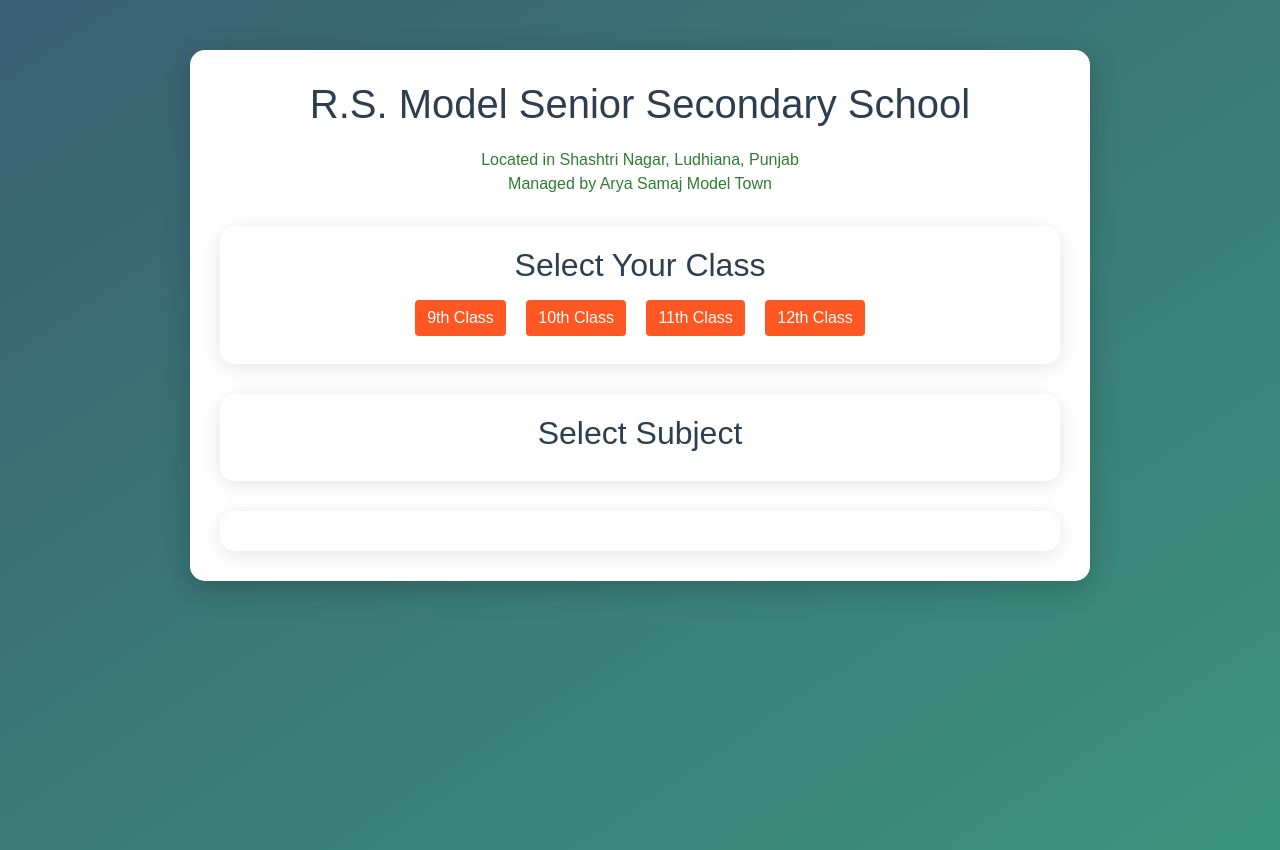
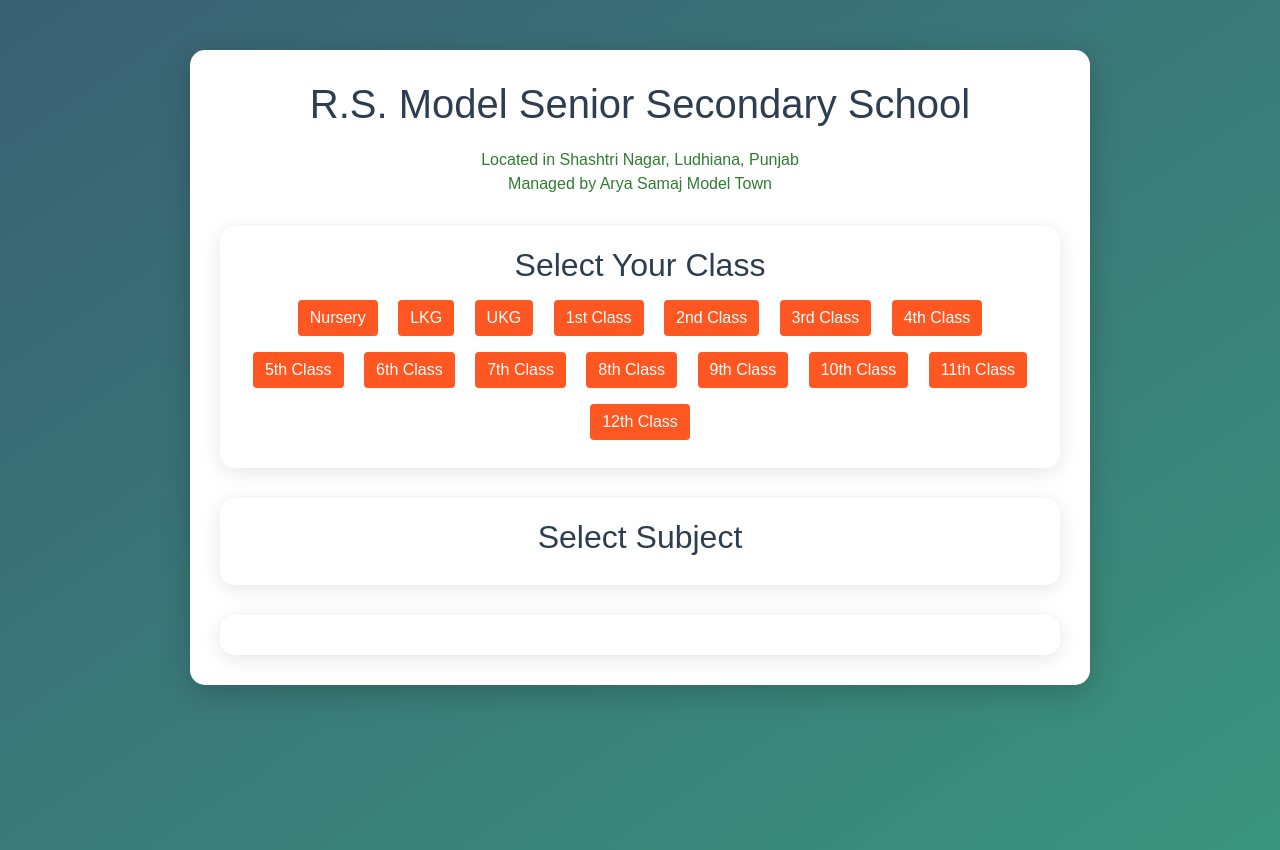
Before and after one commit to rankmaster2024/shikshak, a plain HTML site: page index.html in a window 1280 px wide. Drawn offline with nearby package versions, Linux system fonts and the light colour scheme.

Commit message:
Update index.html

```diff
--- a/index.html
+++ b/index.html
@@ -92,6 +92,20 @@
 
         <div id="class-container" class="class-container text-center">
     <h2>Select Your Class</h2>
+    <!-- Add buttons for Nursery, LKG, UKG, and Classes 1 to 8 -->
+    <button class="btn btn-primary m-2" onclick="selectClass('Nursery')">Nursery</button>
+    <button class="btn btn-primary m-2" onclick="selectClass('LKG')">LKG</button>
+    <button class="btn btn-primary m-2" onclick="selectClass('UKG')">UKG</button>
+    <button class="btn btn-primary m-2" onclick="selectClass('1st-class')">1st Class</button>
+    <button class="btn btn-primary m-2" onclick="selectClass('2nd-class')">2nd Class</button>
+    <button class="btn btn-primary m-2" onclick="selectClass('3rd-class')">3rd Class</button>
+    <button class="btn btn-primary m-2" onclick="selectClass('4th-class')">4th Class</button>
+    <button class="btn btn-primary m-2" onclick="selectClass('5th-class')">5th Class</button>
+    <button class="btn btn-primary m-2" onclick="selectClass('6th-class')">6th Class</button>
+    <button class="btn btn-primary m-2" onclick="selectClass('7th-class')">7th Class</button>
+    <button class="btn btn-primary m-2" onclick="selectClass('8th-class')">8th Class</button>
+
+    <!-- Already existing classes -->
     <button class="btn btn-primary m-2" onclick="selectClass('9th-class')">9th Class</button>
     <button class="btn btn-primary m-2" onclick="selectClass('10th-class')">10th Class</button>
     <button class="btn btn-primary m-2" onclick="selectClass('11th-class')">11th Class</button>
@@ -113,11 +127,22 @@
 
     <script>
         const subjects = {
-            "9th-class": ["English", "Hindi", "Punjabi", "Social-Studies", "Science", "Maths"],
-            "10th-class": ["English", "Hindi", "Punjabi", "Social-Studies", "Science", "Maths"],
-            "11th-class": ["English", "Punjabi", "Mathematics", "Chemistry", "Physics", "Biology", "Accounts", "Economics", "Political-Science"],
-            "12th-class": ["English", "Punjabi", "Mathematics", "Chemistry", "Physics", "Biology", "Accounts", "Economics", "Political-Science"]
-        };
+    "Nursery": ["English", "Hindi", "Punjabi"],
+    "LKG": ["English", "Hindi", "Punjabi"],
+    "UKG": ["English", "Hindi", "Punjabi"],
+    "1st-class": ["English", "Hindi", "Punjabi", "Mathematics", "EVS", "Computer"],
+    "2nd-class": ["English", "Hindi", "Punjabi", "Mathematics", "EVS", "Computer"],
+    "3rd-class": ["English", "Hindi", "Punjabi", "Mathematics", "EVS", "Computer"],
+    "4th-class": ["English", "Hindi", "Punjabi", "Mathematics", "EVS", "Computer"],
+    "5th-class": ["English", "Hindi", "Punjabi", "Mathematics", "EVS", "Computer"],
+    "6th-class": ["English", "Hindi", "Punjabi", "Mathematics", "Sanskrit", "Social-Studies", "Science", "Computer", "Physical-Education"],
+    "7th-class": ["English", "Hindi", "Punjabi", "Mathematics", "Sanskrit", "Social-Studies", "Science", "Computer", "Physical-Education"],
+    "8th-class": ["English", "Hindi", "Punjabi", "Mathematics", "Sanskrit", "Social-Studies", "Science", "Computer", "Physical-Education"],
+    "9th-class": ["English", "Hindi", "Punjabi", "Social-Studies", "Science", "Maths", "Computer", "Physical-Education", "Sanskrit"],
+    "10th-class": ["English", "Hindi", "Punjabi", "Social-Studies", "Science", "Maths", "Computer", "Physical-Education", "Sanskrit"],
+    "11th-class": ["English", "Punjabi", "Mathematics", "Chemistry", "Physics", "Biology", "Accounts", "Economics", "Political-Science", "Computer"],
+    "12th-class": ["English", "Punjabi", "Mathematics", "Chemistry", "Physics", "Biology", "Accounts", "Economics", "Political-Science", "Computer"]
+}
 
         function selectClass(className) {
             document.getElementById("class-container").classList.add("hidden");
```
Lines whose indentation alone changed are shown as unchanged.
